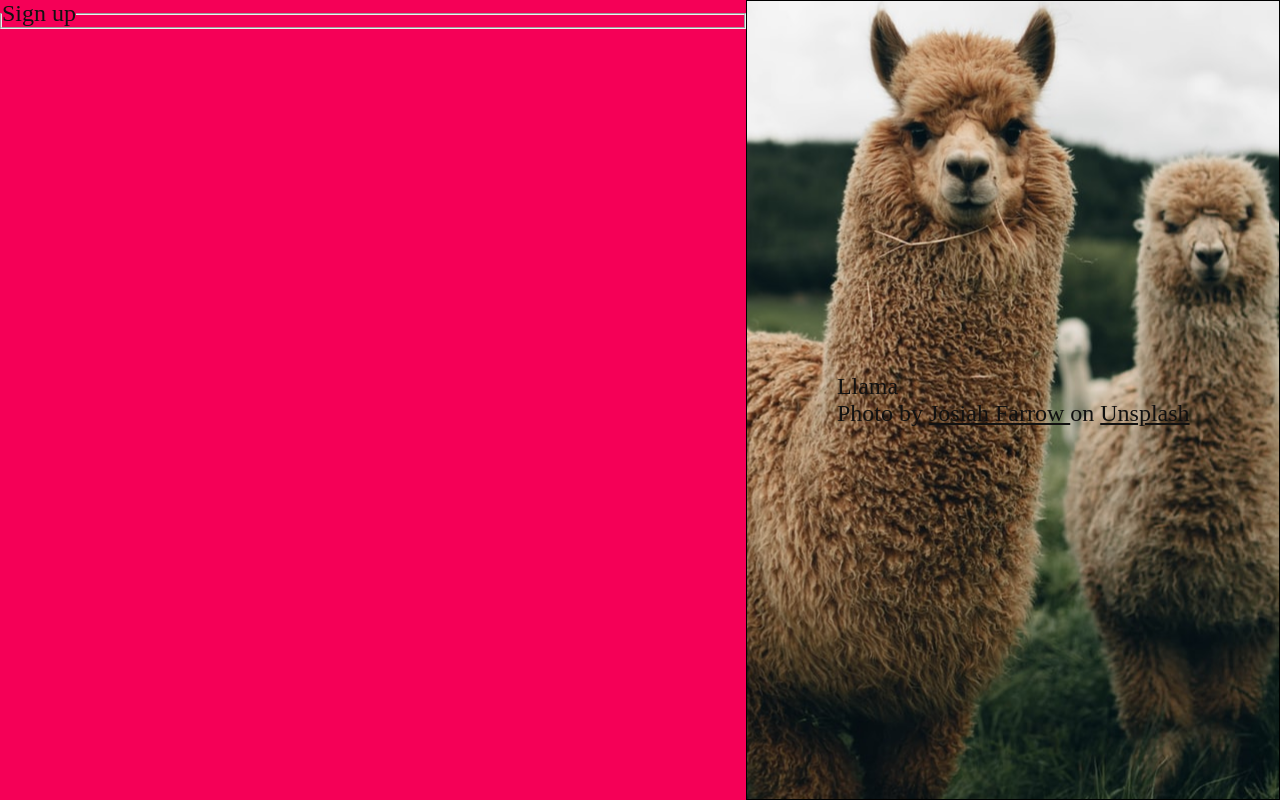
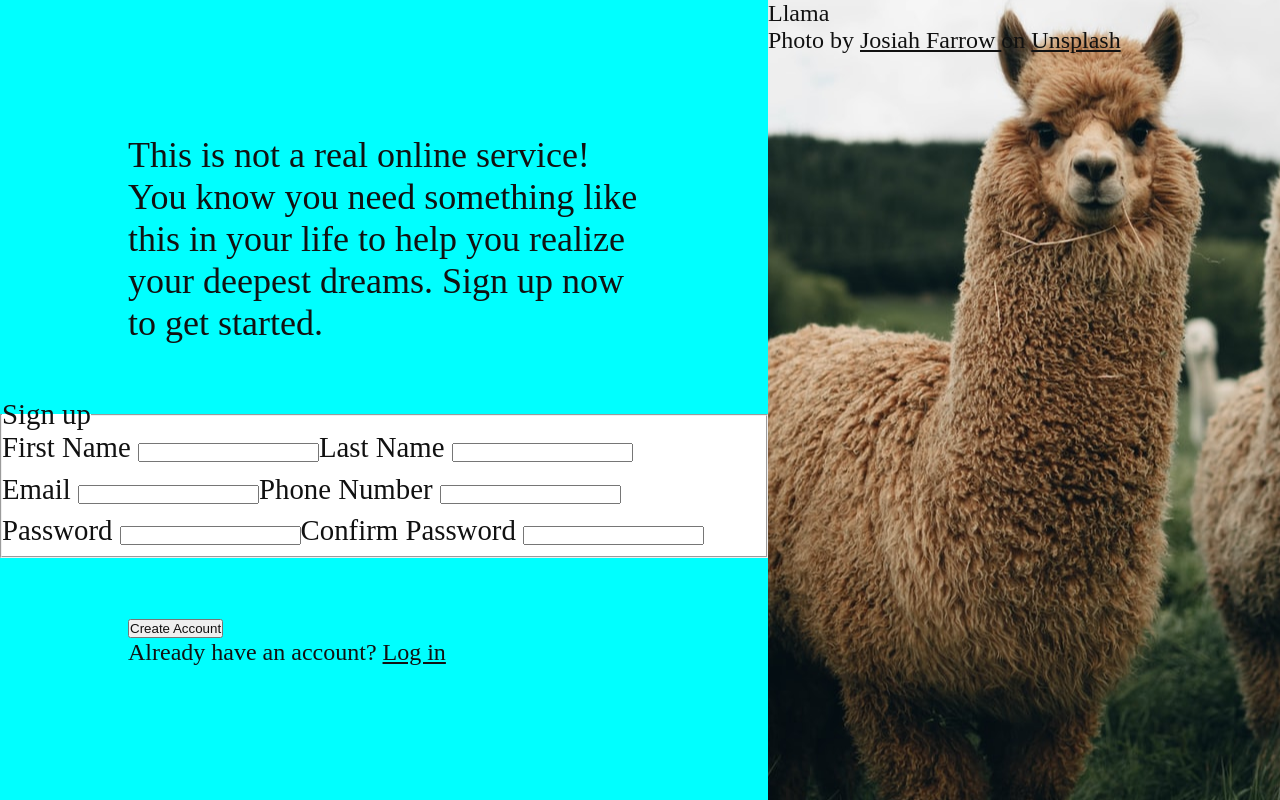
Before and after one commit to jjlagoutaris/sign-up-form, a plain HTML site: page index.html in a window 1280 px wide. Drawn offline with Linux system fonts and the light colour scheme.

Commit message:
continued to work on the styling, and I fixed up the llama pic

```diff
--- a/index.html
+++ b/index.html
@@ -11,11 +11,56 @@
 </head>
 <body>
     <div class="left-side-screen">
+        <div class="header">
+            <blockquote>
+                This is not a real online service! You know you need
+                something like this in your life to help you realize
+                your deepest dreams. Sign up now to get started.
+            </blockquote>
+        </div>
         <form action="" method="get">
             <fieldset>
                 <legend>Sign up</legend>
+
+                <div class="input">
+                    <label for="fName">First Name</label>
+                    <input type="text" name="fName" id="fName" required>
+                </div>
+
+                <div class="input">
+                    <label for="lName">Last Name</label>
+                    <input type="text" name="lName" id="lName" required>
+                </div>
+
+                <div class="input">
+                    <label for="email">Email</label>
+                    <input type="email" name="email" id="email" required>
+                </div>
+
+                <div class="input">
+                    <label for="phoneNumber">Phone Number</label>
+                    <input type="tel" name="phoneNumber" id="phoneNumber">
+                </div>
+
+                <div class="input">
+                    <label for="pwd">Password</label>
+                    <input type="password" name="pwd" id="pwd" required>
+                </div>
+
+                <div class="input">
+                    <label for="pwdConf">Confirm Password</label>
+                    <input type="password" name="pwdConf" id="pwdConf" required>
+                </div>
             </fieldset>
         </form>
+        <div class="create-account">
+            <button class="createAcctBtn">
+                Create Account
+            </button>
+            <div class="log-in-div">
+                Already have an account? <a href="#" class="log-in-link">Log in</a>
+            </div>
+        </div>
     </div>
     <div class="right-side-screen">
         <div class="image-overlay">
--- a/style.css
+++ b/style.css
@@ -1,8 +1,7 @@
 :root{
-    --bg-color: #F50057;
+    --bg-color: cyan;
     --text-color: #111111;
-    --reg-font-size: 24px;
-    font-size: var(--reg-font-size);
+    font-size: 24px;
 }
 *{
     color: var(--text-color);
@@ -13,20 +12,35 @@
 body{
     background-color: var(--bg-color);
     display: flex;
+    justify-content: center;
+    align-items: center;
 }
 .left-side-screen{
-    height: 100vh;
-    width: 70vw;
+    height: 80vh;
+    width: 60vw;
+    display: flex;
+    flex-flow: column wrap;
+    justify-content: space-evenly;
+    align-items: center;
+}
+.header, .create-account, fieldset{
+    width: 40vw;
+}
+.header{
+    font-size: 1.5rem;
+}
+fieldset{
+    font-size: 1.2rem;
+    display: flex;
+    flex-flow: row wrap;
+    height: 20vh;
+    width: 100%;
+    background-color: white;
 }
 .right-side-screen{
     background-image: url('llama.jpeg');
     background-repeat: no-repeat;
-    background-position: right;
-    border: 1px solid black;
+    background-position: center;
     height: 100vh;
-    width: 50vw;
-    display: flex;
-    flex-direction: column;
-    justify-content: center;
-    align-items: center;
+    width: 40vw;
 }
```
